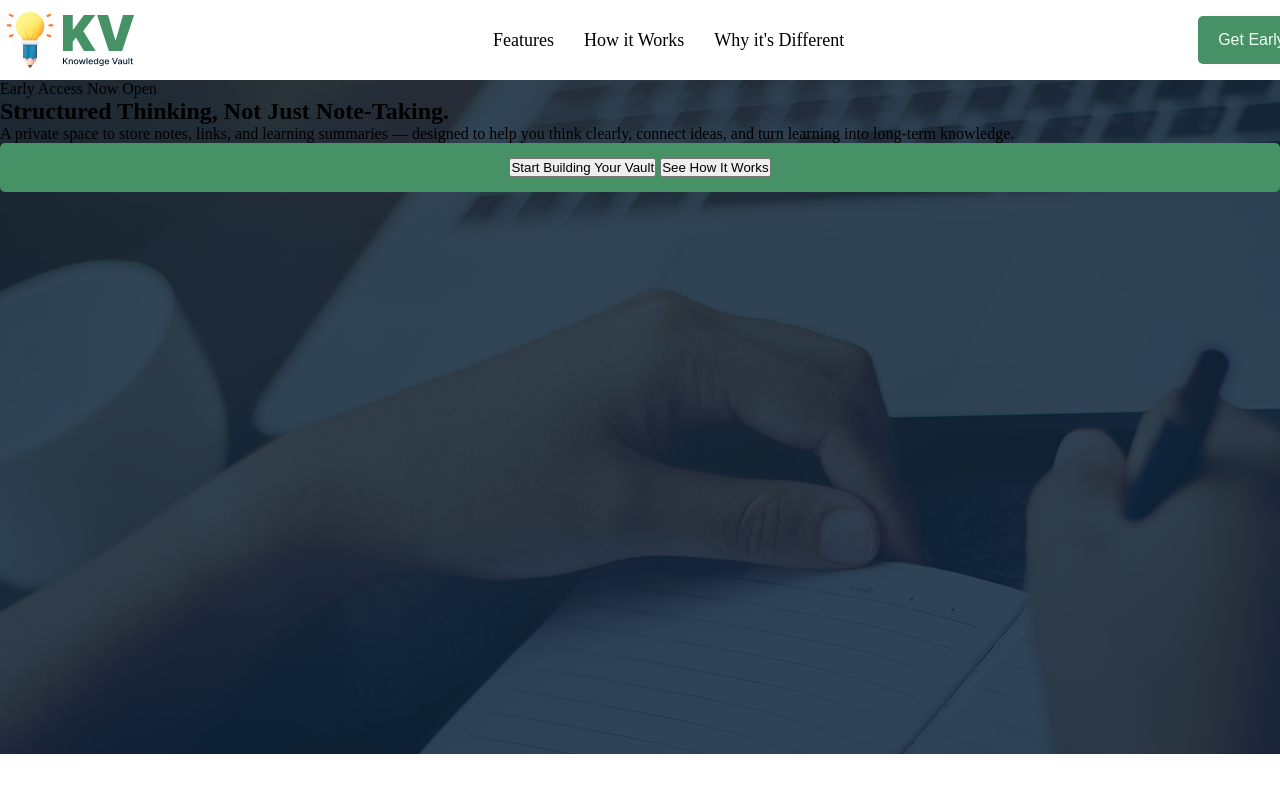
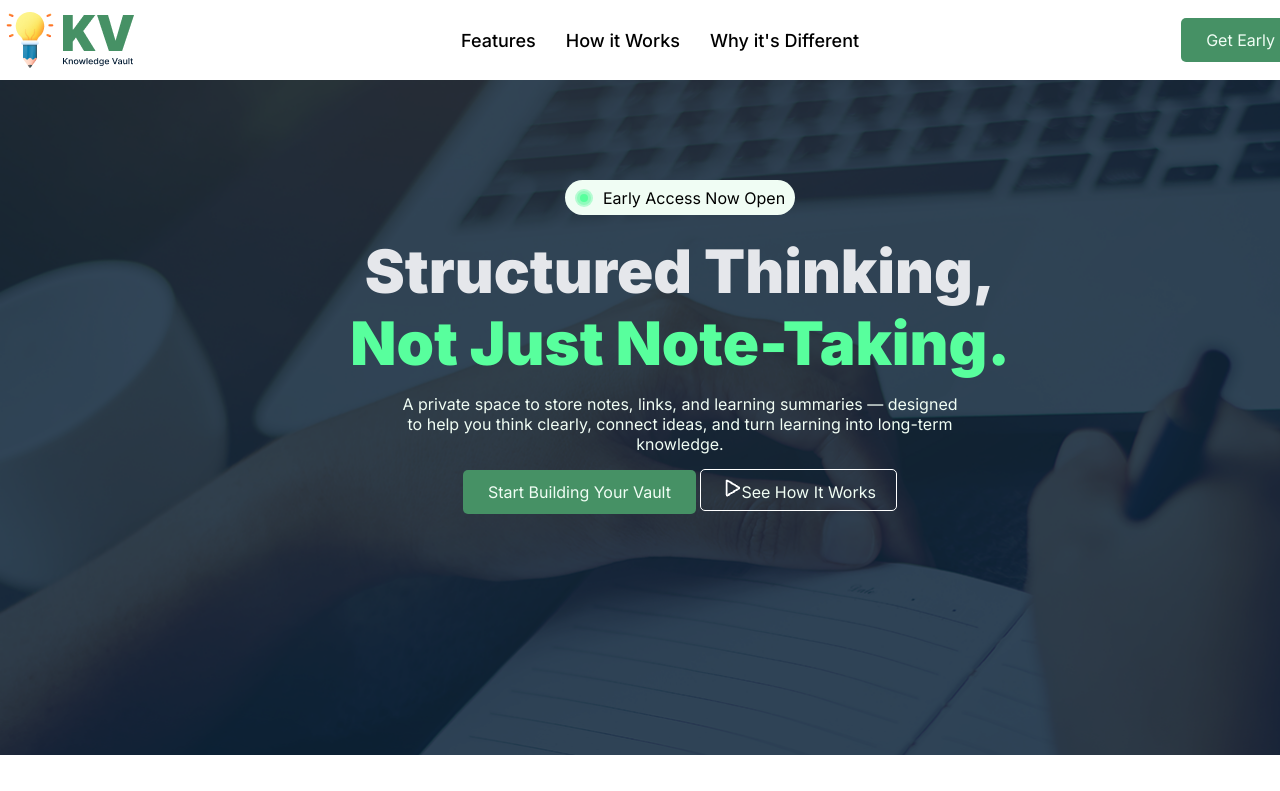
Before and after one commit to jaforsheikh/jafor-assignment-1, a plain HTML site: page index.html in a window 1280 px wide. Shown: the top 791 px of the page. Drawn offline with Linux system fonts and the light colour scheme.

Commit message:
Hero section completed

```diff
--- a/css/style.css
+++ b/css/style.css
@@ -2,10 +2,7 @@
   margin: 0;
   padding: 0;
   box-sizing: border-box;
-}
-:root {
-  --font-primary: "Inter", system-ui, -apple-system, BlinkMacSystemFont,
-    sans-serif;
+  font-family: "Inter", system-ui, -apple-system, BlinkMacSystemFont, sans-serif;
 }
 
 /* Reusable class */
@@ -16,13 +13,13 @@
 .section_wide {
   width: 100%;
   margin: 0 auto;
+  position: relative;
 }
 .btn {
   font-size: 1rem;
   color: #f0fdf4;
-  padding: 15px 20px;
-  background-color: #469165;
-  align-items: center;
+  padding: 12px 25px;
+  background: #469165;
   text-align: center;
   border: none;
   border-radius: 5px;
@@ -50,14 +47,14 @@
   font-size: 18px;
   font-weight: 500;
 }
-#nav_hero ul li a:hover{
+#nav_hero ul li a:hover {
   background-color: #ff934ac4;
   color: #333;
   border-radius: 5px;
   padding: 10px 15px;
 }
-#nav_hero ul li a:visited{
-color: #000000;
+#nav_hero ul li a:visited {
+  color: #000000;
 }
 #nav_hero .nav_links {
   display: flex;
@@ -66,12 +63,93 @@ color: #000000;
 
 /* Nav End */
 /* Hero Start */
-#hero_main {
-  height: 674px;
-
+.hero_image {
   background-image: url(/assets/hero-bg.png);
+  height: 675px;
+  background-size: cover;
 }
 
+#hero_main {
+  width: 1360px;
+  margin: 0 auto;
+  padding-top: 100px;
+  align-items: center;
+  justify-self: center;
+  text-align: center;
+}
+.rectangle_group {
+  margin-left: 10px;
+}
+.big_round {
+  width: 18px;
+  height: 18px;
+  background-color: #7dfab183;
+  border-radius: 20px;
+  position: relative;
+}
+.middle_round {
+  width: 14px;
+  height: 14px;
+  background-color: #7dfab1a9;
+  border-radius: 20px;
+  position: absolute;
+  margin: 2px 2px;
+}
+.small_round {
+  width: px;
+  height: 8px;
+  background-color: #58ff9d;
+  border-radius: 20px;
+  margin: 3px 3px;
+}
+.early_access {
+  display: flex;
+  gap: 10px;
+  width: 230px;
+  height: 35px;
+  justify-content: flex-start;
+  background-color: #f0fdf4;
+  margin: 0 auto;
+  border-radius: 20px;
+  align-items: center;
+  margin-bottom: 20px;
+}
+
+#hero_main h1 {
+  color: #e5e7eb;
+  max-width: 1360px;
+  font-size: 60px;
+  font-weight: 900;
+  margin-bottom: 15px;
+}
+.span_text {
+  color: #58ff9d;
+}
+.private_message {
+  color: #f0fdf4;
+  width: 570px;
+  text-align: center;
+  margin: 0 auto;
+}
+
+.button_group {
+  padding-top: 15px;
+}
+
+.see_btn{
+  border: 1px solid white;
+  font-size: 1rem;
+  color: #f0fdf4;
+  padding: 8px 20px;
+  background: #46916500;
+  text-align: center;
+  border-radius: 5px;
+}
+button{
+  align-items: center;
+  text-align: center;
+  justify-content: center;
+}
 /* card section */
 #section_card {
   width: 1360px;
--- a/index.html
+++ b/index.html
@@ -28,21 +28,34 @@
     </header>
     <main>
       <!-- Hero Section -->
-      <section class="section_wide">
+      <section class="section_wide hero_image">
         <div id="hero_main">
           <div class="early_access">
-            <div class="rectangle_group"></div>
+            <div class="rectangle_group">
+              <div class="big_round">
+                <div class="middle_round">
+                  <div class="small_round"></div>
+                </div>
+              </div>
+            </div>
             <p>Early Access Now Open</p>
           </div>
-          <h1>Structured Thinking, Not Just Note-Taking.</h1>
-          <p>
+          <h1>
+            Structured Thinking,<br />
+            <span class="span_text">Not Just Note-Taking.</span>
+          </h1>
+          <p class="private_message">
             A private space to store notes, links, and learning summaries —
             designed to help you think clearly, connect ideas, and turn learning
             into long-term knowledge.
           </p>
-          <div class="btn">
-            <button>Start Building Your Vault</button>
-            <button>See How It Works</button>
+          <div class="button_group">
+            <button class="btn">Start Building Your Vault</button>
+            <button class="see_btn">
+              <span class="play_icon"
+                ><img src="/assets/Play.png" alt="" /></span
+              >See How It Works
+            </button>
           </div>
         </div>
       </section>
@@ -181,7 +194,9 @@
         </div>
       </div>
       <div class="footer-divider"></div>
-      <p class="tredmarke_text">© 2026 Personal Knowledge Vault. All rights reserved.</p>
+      <p class="tredmarke_text">
+        © 2026 Personal Knowledge Vault. All rights reserved.
+      </p>
     </footer>
   </body>
 </html>
```
Also changed, not shown: assets/Play.png (added).
